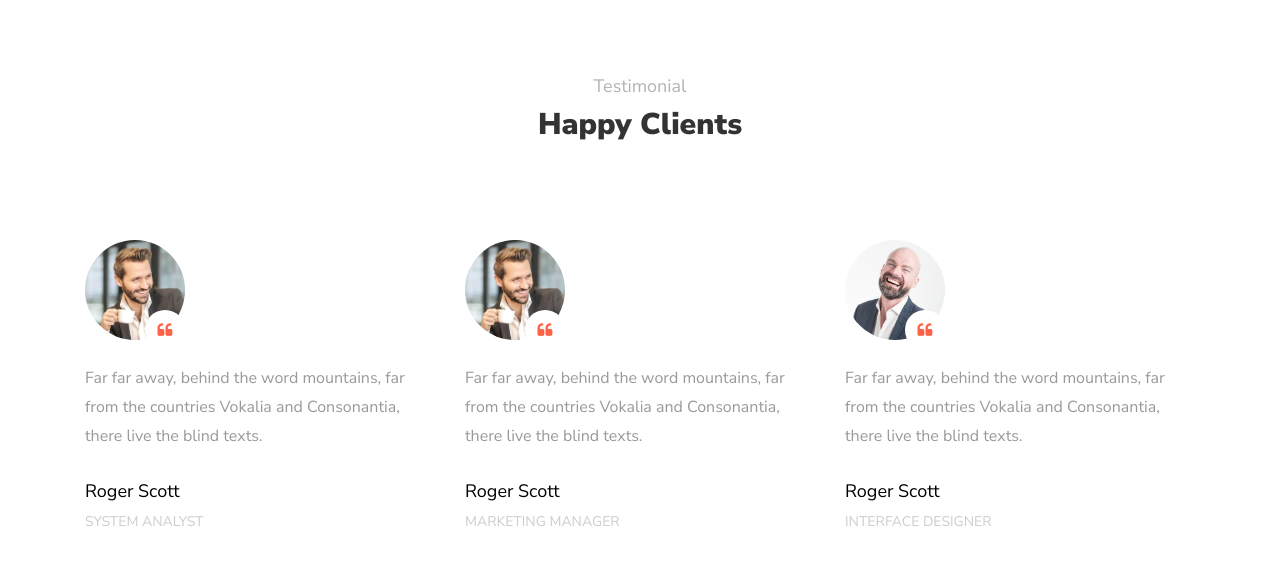
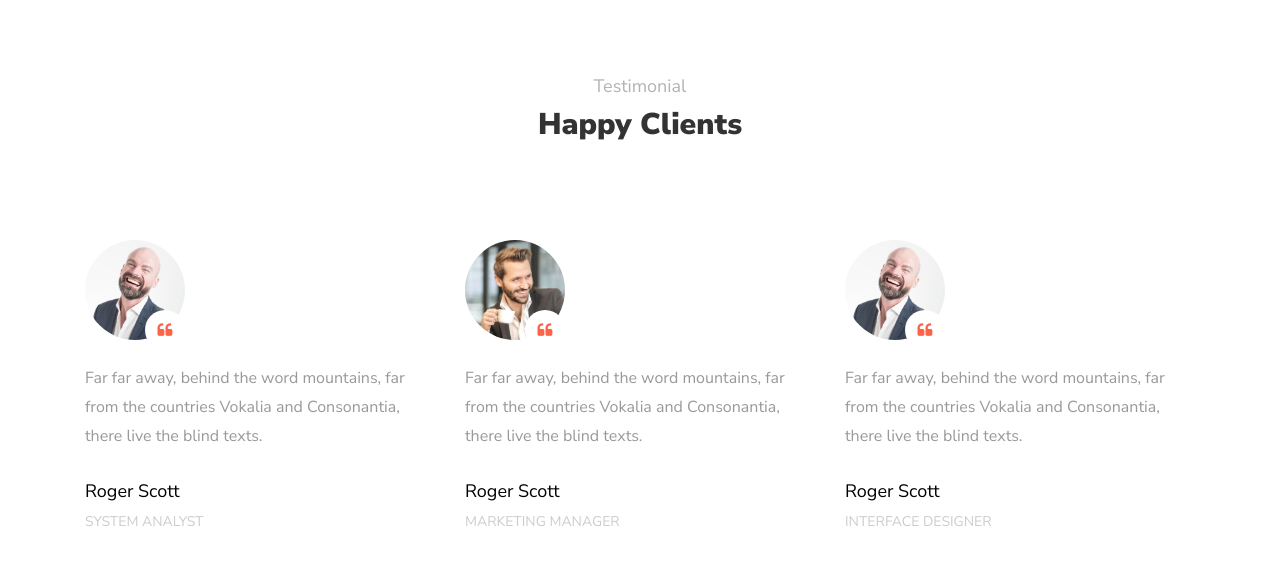
Before and after one commit to sajib1066/django-jobportal, a Django app: page /about in a window 1280 px wide. Shown: the part 2178-2761 px from the top of the page. Run offline with Django 3.2, Linux system fonts and the light colour scheme; some libraries are stand-ins or nearby versions; some web fonts are replaced.

Commit message:
setup background image in about page

```diff
--- a/templates/about/about.html
+++ b/templates/about/about.html
@@ -2,7 +2,7 @@
 {% load static %}
 
 {% block content %}
-<div class="hero-wrap hero-wrap-2" style="background-image: url('images/bg_1.jpg');" data-stellar-background-ratio="0.5">
+<div class="hero-wrap hero-wrap-2" style="background-image: url('{% static 'images/bg_1.jpg' %}');" data-stellar-background-ratio="0.5">
   <div class="overlay"></div>
   <div class="container">
     <div class="row no-gutters slider-text align-items-end justify-content-start">
@@ -20,7 +20,7 @@
       <div class="col-md-10">
         <div class="intro row text-center justify-content-center">
           <div class="col-md-9">
-            <img class="img-fluid" src="images/undraw_work_time_lhoj.svg" alt="">
+            <img class="img-fluid" src="{% static 'images/undraw_work_time_lhoj.svg' %}" alt="">
           </div>
           <h2 class="mb-4">Welcome to Jobpply</h2>
           <p>Far far away, behind the word mountains, far from the countries Vokalia and Consonantia, there live the blind texts. Separated they live in Bookmarksgrove right at the coast of the Semantics, a large language ocean.</p>
@@ -99,7 +99,7 @@
         <div class="carousel-testimony owl-carousel ftco-owl">
           <div class="item">
             <div class="testimony-wrap py-4 pb-5">
-              <div class="user-img mb-4" style="background-image: url(images/person_1.jpg)">
+              <div class="user-img mb-4" style="background-image: url('{% static 'images/person_1.jpg' %}')">
                 <span class="quote d-flex align-items-center justify-content-center">
                   <i class="icon-quote-left"></i>
                 </span>
@@ -113,7 +113,7 @@
           </div>
           <div class="item">
             <div class="testimony-wrap py-4 pb-5">
-              <div class="user-img mb-4" style="background-image: url(images/person_2.jpg)">
+              <div class="user-img mb-4" style="background-image: url('{% static 'images/person_2.jpg' %}')">
                 <span class="quote d-flex align-items-center justify-content-center">
                   <i class="icon-quote-left"></i>
                 </span>
@@ -127,7 +127,7 @@
           </div>
           <div class="item">
             <div class="testimony-wrap py-4 pb-5">
-              <div class="user-img mb-4" style="background-image: url(images/person_3.jpg)">
+              <div class="user-img mb-4" style="background-image: url('{% static 'images/person_3.jpg' %}')">
                 <span class="quote d-flex align-items-center justify-content-center">
                   <i class="icon-quote-left"></i>
                 </span>
@@ -141,7 +141,7 @@
           </div>
           <div class="item">
             <div class="testimony-wrap py-4 pb-5">
-              <div class="user-img mb-4" style="background-image: url(images/person_1.jpg)">
+              <div class="user-img mb-4" style="background-image: url('{% static 'images/person_1.jpg' %}')">
                 <span class="quote d-flex align-items-center justify-content-center">
                   <i class="icon-quote-left"></i>
                 </span>
@@ -155,7 +155,7 @@
           </div>
           <div class="item">
             <div class="testimony-wrap py-4 pb-5">
-              <div class="user-img mb-4" style="background-image: url(images/person_1.jpg)">
+              <div class="user-img mb-4" style="background-image: url('{% static 'images/person_2.jpg' %}')">
                 <span class="quote d-flex align-items-center justify-content-center">
                   <i class="icon-quote-left"></i>
                 </span>
```
